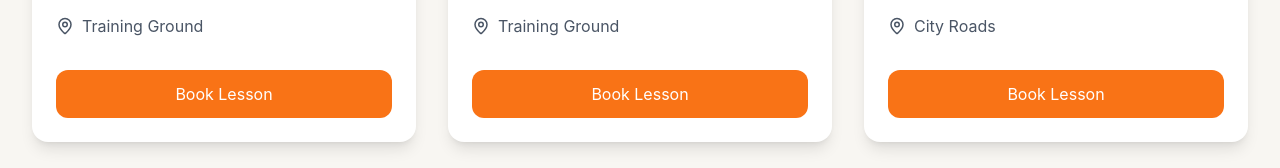
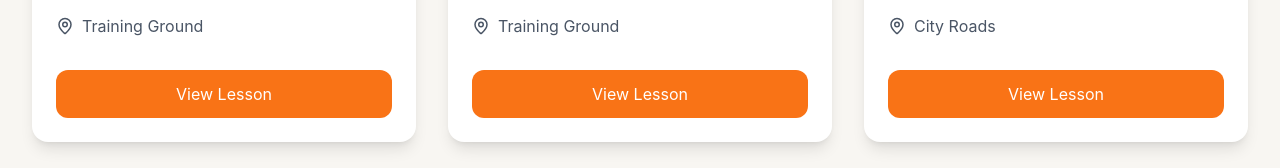
Before and after one commit to derrickweru73/next-gear-driving, a React (Vite) app: page /practical-lessons in a window 1280 px wide. Shown: the part 403-571 px from the top of the page. Built offline with nearby package versions, Linux system fonts and the light colour scheme.

Commit message:
fix: connect booking buttons from practical to booking form

```diff
--- a/src/App.jsx
+++ b/src/App.jsx
@@ -22,7 +22,7 @@ function App() {
     <>
        <Navbar />
       <Routes>
-        <Route path="/booking-lessons/:id" element={<BookingForm />} />
+        <Route path="/booking-lesson/:id" element={<BookingForm />} />
         <Route path="/practical-lessons/:id" element={<PracticalLessonDetails />} />
         <Route path="/practical-lessons" element={<PracticalLessons />} />
         <Route path="/theory-results" element={<TheoryResults />} />
--- a/src/pages/PracticalLesson.jsx
+++ b/src/pages/PracticalLesson.jsx
@@ -72,7 +72,7 @@ const PracticalLessons = () => {
                   to={`/practical-lessons/${lesson.id}`}
                   className="block text-center bg-[#F97316] text-white rounded-xl py-3 hover:bg-orange-600"
                 >
-                  Book Lesson
+                  View Lesson
                 </Link>
               ) : (
                 <button
--- a/src/pages/PracticalLessonDetails.jsx
+++ b/src/pages/PracticalLessonDetails.jsx
@@ -85,7 +85,7 @@ const PracticalLessonDetails = () => {
         </div>
 
         <Link
-          to={`/book-lesson/${lesson.id}`}
+          to={`/booking-lesson/${lesson.id}`}
           className="inline-block mt-12 bg-[#F97316] hover:bg-orange-600 text-white px-8 py-4 rounded-xl font-semibold"
         >
           Proceed to Booking
```
